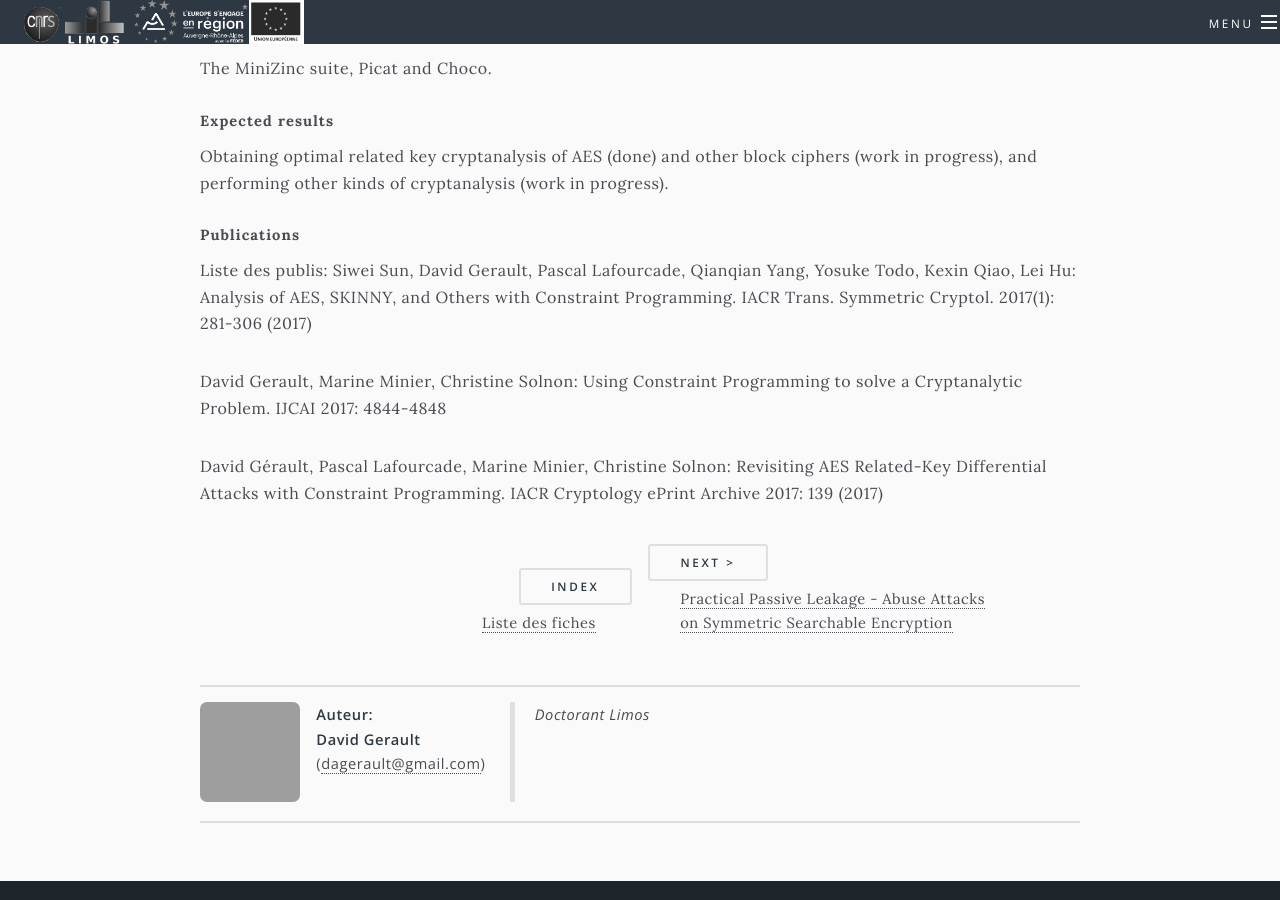
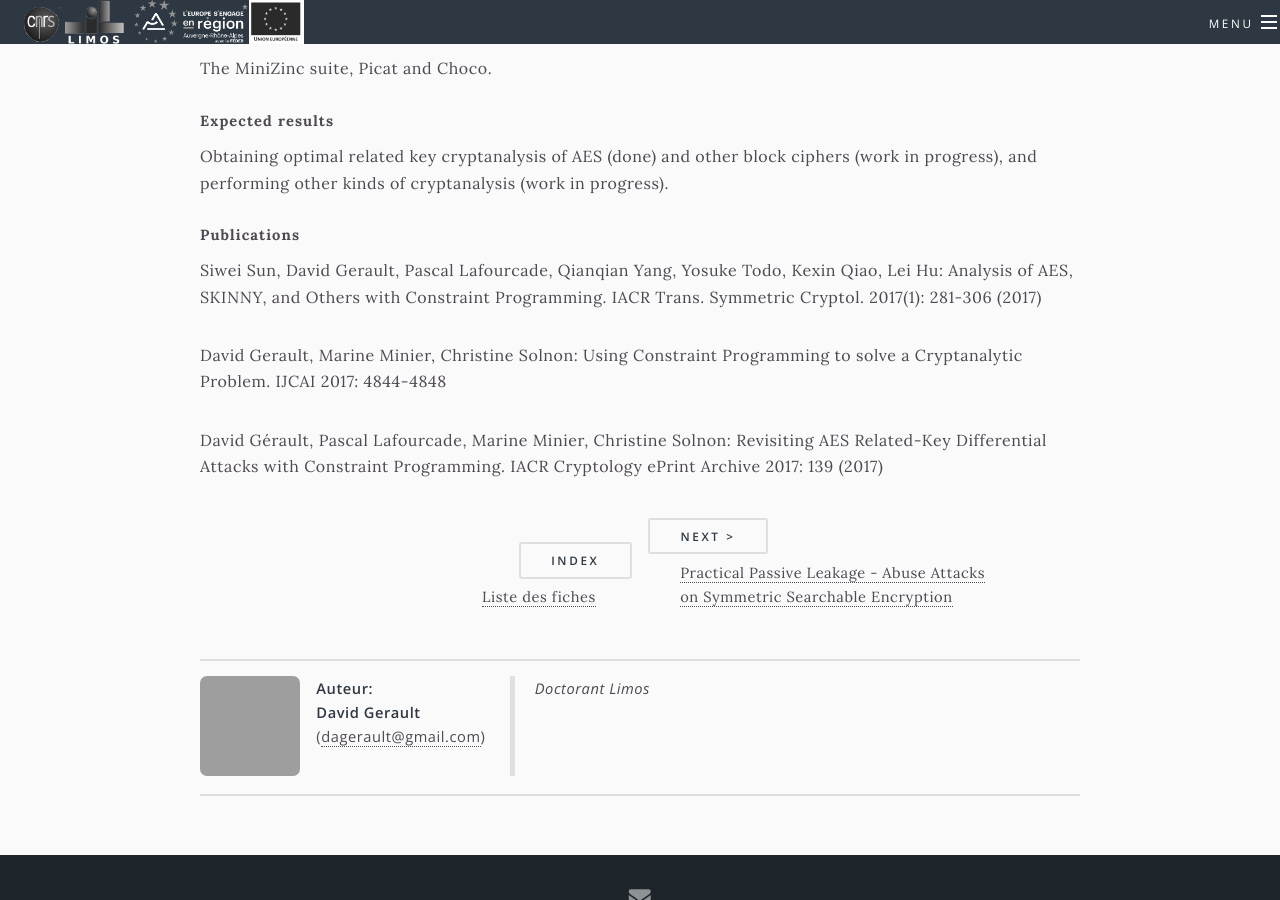
Before and after one commit to frgaudet/galacticaweb, a Jekyll site: the page built from _posts/2017-09-08-Automatic cryptanalysis of block ciphers.md, in a window 1280 px wide and 900 px high, scrolled down 643 px. Built offline with Jekyll 4.4.1, drawn with Linux system fonts in a browser that asks for light colours; grey boxes are pictures that could not be loaded.

Commit message:
Fix typo

```diff
--- a/_posts/2017-09-08-Automatic cryptanalysis of block ciphers.md
+++ b/_posts/2017-09-08-Automatic cryptanalysis of block ciphers.md
@@ -24,8 +24,6 @@ Obtaining optimal related key cryptanalysis of AES (done) and other block cipher
 
 # Publications
 
-
-Liste des publis:
 Siwei Sun, David Gerault, Pascal Lafourcade, Qianqian Yang, Yosuke Todo, Kexin Qiao, Lei Hu:
 Analysis of AES, SKINNY, and Others with Constraint Programming. IACR Trans. Symmetric Cryptol. 2017(1): 281-306 (2017)
 
```
